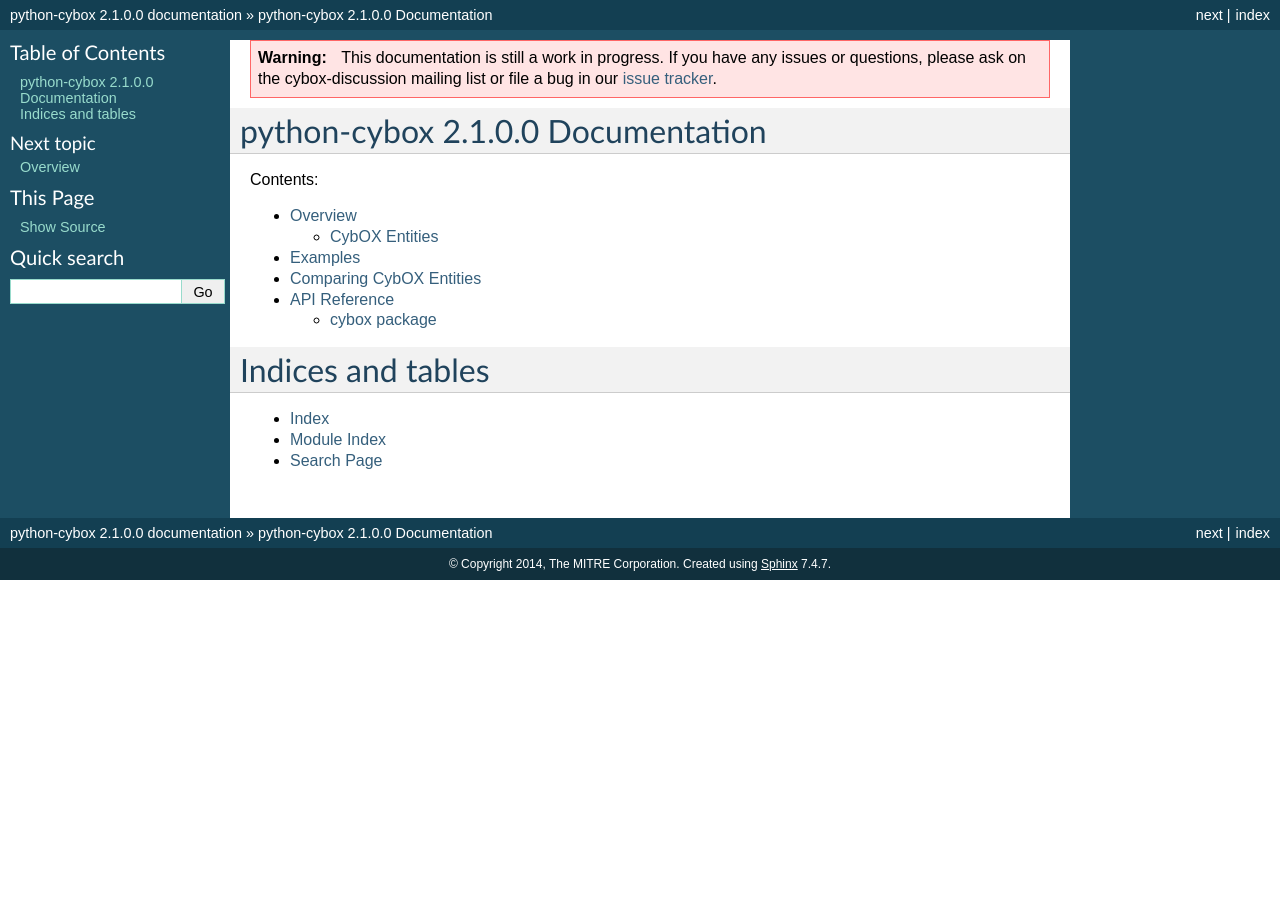
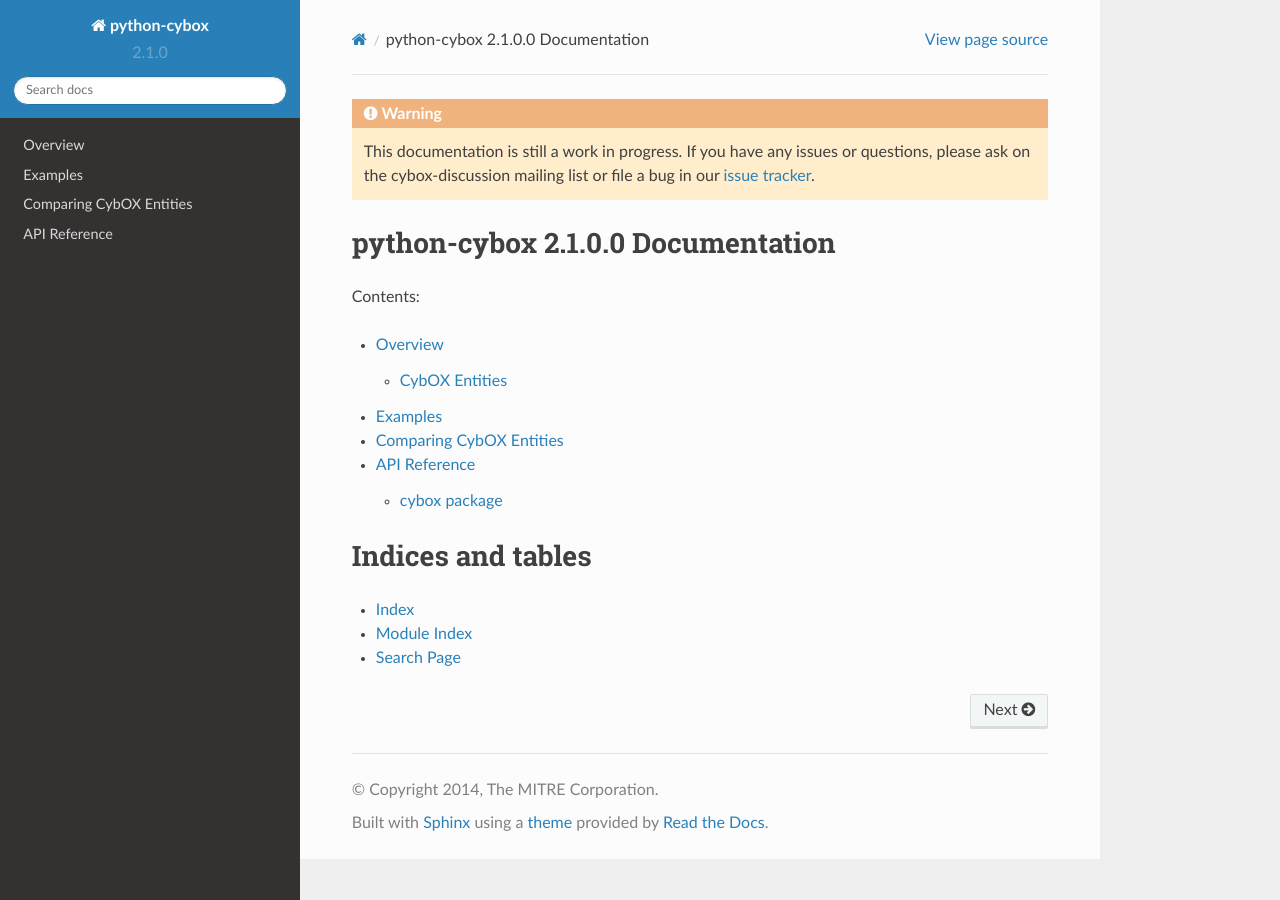
Before and after one commit to CybOXProject/python-cybox, a Sphinx documentation site: the page built from doc/index.rst, in a window 1280 px wide. Built offline with Sphinx 7.4.7 and the Read the Docs theme 2.0.0, drawn with Linux system fonts in a browser that asks for light colours.

Commit message:
Use sphinx-rtd-theme locally as well as on RTD.
[ci skip]

```diff
--- a/doc/conf.py
+++ b/doc/conf.py
@@ -102,9 +102,20 @@
 
 # -- Options for HTML output ---------------------------------------------------
 
-# The theme to use for HTML and HTML Help pages.  See the documentation for
-# a list of builtin themes.
-html_theme = 'default'
+# The next block is from the README at:
+#     https://github.com/snide/sphinx_rtd_theme/blob/master/README.rst
+
+# on_rtd is whether we are on readthedocs.org,
+# this line of code grabbed from docs.readthedocs.org
+on_rtd = os.environ.get('READTHEDOCS', None) == 'True'
+
+if not on_rtd:  # only import and set the theme if we're building docs locally
+    import sphinx_rtd_theme
+    html_theme = 'sphinx_rtd_theme'
+    html_theme_path = [sphinx_rtd_theme.get_html_theme_path()]
+
+# otherwise, readthedocs.org uses their theme by default, so no need to specify it
+
 
 # Theme options are theme-specific and customize the look and feel of a theme
 # further.  For a list of options available for each theme, see the
```
Also changed, not shown: requirements.txt (+6 -1 lines).
